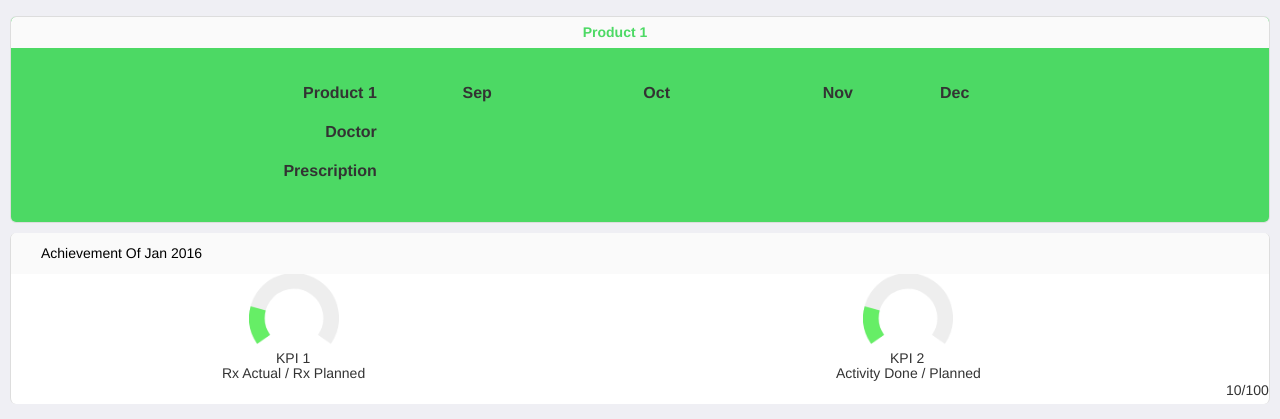
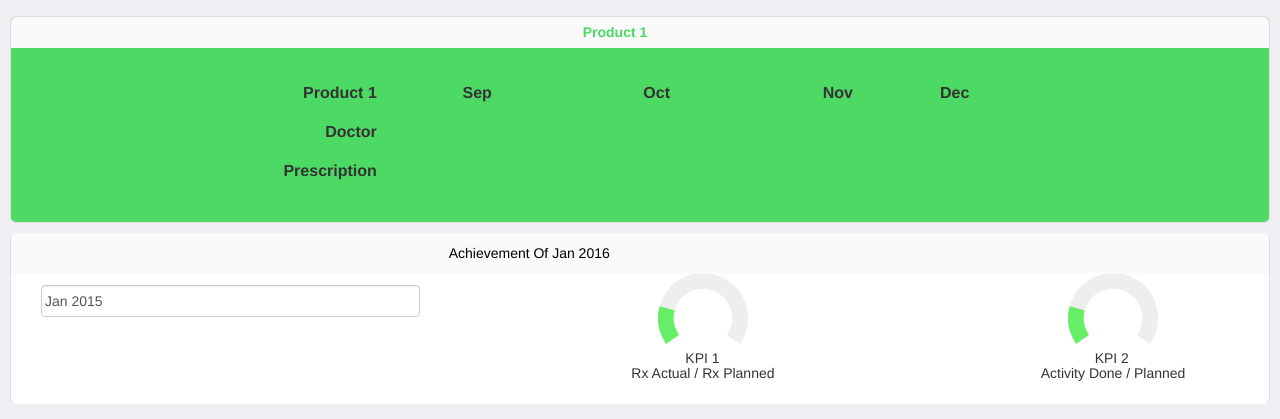
Before and after one commit to Akshayf444/bi-tracking, a CodeIgniter app: page /index.php/user/dashboard in a window 1280 px wide. Shown: the part 859-1278 px from the top of the page. Run offline with CodeIgniter, Linux system fonts and the light colour scheme; lists and menus that the app fills with data are empty.

Commit message:
changes in dashboard

```diff
--- a/application/views/User/Main.php
+++ b/application/views/User/Main.php
@@ -209,14 +209,21 @@
 </style>
 <ul class="table-view card ">
     <li class="table-view-cell table-view-divider" style="padding: 11px 20px 11px 15px;">
-        <div class="col-xs-10">
+        <div class="col-lg-4"></div>
+        <div class="col-lg-4">
             Achievement Of Jan 2016
         </div>
+        <div class="col-lg-4"></div>
     </li>
     <li class="table-view-cell achievement">
 
-
-        <div class="col-lg-6">
+        <div class="col-lg-4">
+            <select class="form-control">
+                <option>Jan 2015</option>
+                <option>Cycle 1</option>
+            </select>
+        </div>
+        <div class="col-lg-4">
 
 
             <div class="demo" >
@@ -226,7 +233,7 @@
             </div>
         </div>
 
-        <div class="col-lg-6">
+        <div class="col-lg-4">
 
             <div class="demo" >
                 <input class="knob" id="kp2" data-angleOffset=-125 data-angleArc=250 data-fgColor="#66EE66" value="35">
@@ -236,10 +243,6 @@
         </div>
     </li>
 </ul>
-<div class="demo pull-right">
-    <input class="knob2" id="knob2" style="display: none;" data-angleOffset=-125 data-angleArc=250 data-fgColor="#66EE66" value="">
-    <span style="    margin-left: 86px;position: absolute;margin-top: -39px;">10/100</span>
-</div>
 <script src="<?php echo asset_url() ?>js/owl.carousel.min.js" type="text/javascript"></script>
 <script>
                 $(document).ready(function () {
```
